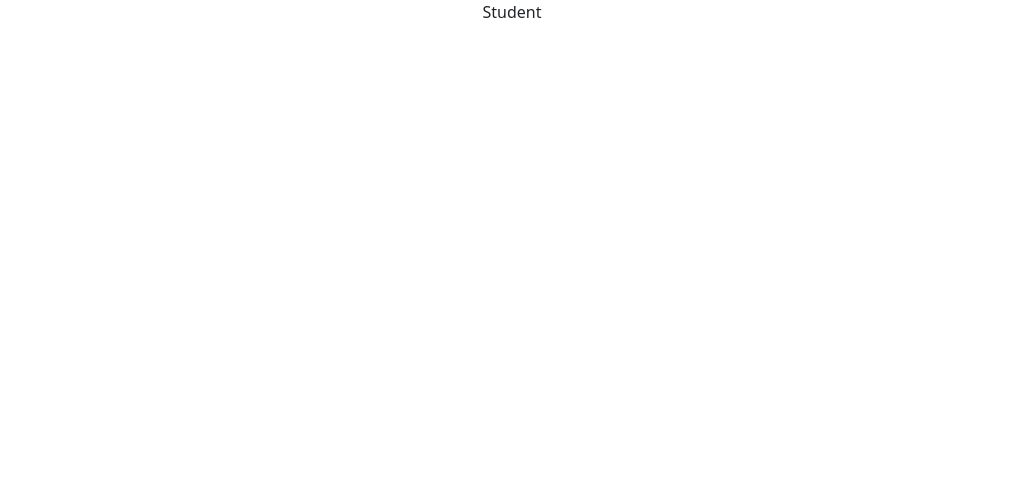
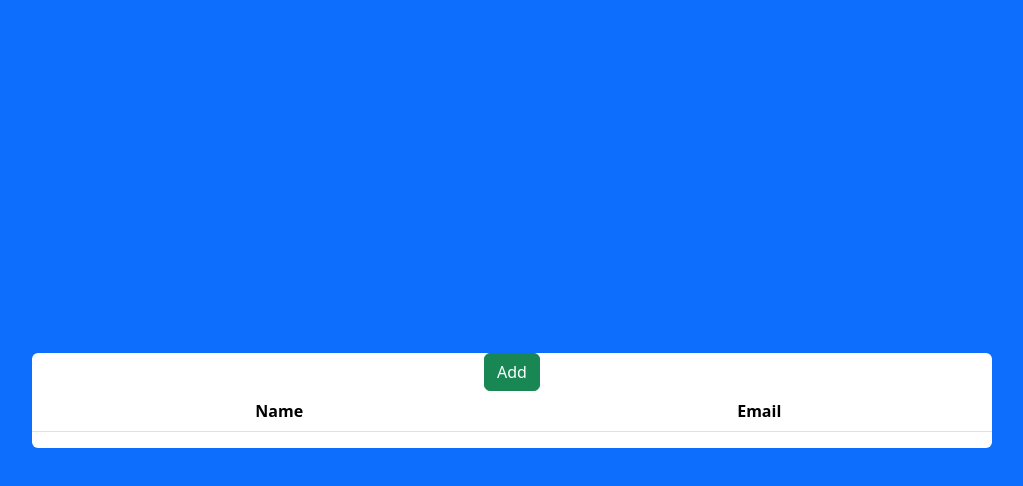
Before and after one commit to tracet2t/forms_team_trial, a React (Create React App) app in the folder frontend/: page / in a window 1280 px wide. Shown: the top 486 px of the page, without its empty margins (128-1151 px from the left). Built offline with nearby package versions, Linux system fonts and the light colour scheme.

Commit message:
Add button

```diff
--- a/frontend/src/Student.js
+++ b/frontend/src/Student.js
@@ -1,7 +1,28 @@
-import React from 'react'
-function Student (){
-    return(
-        <div>Student</div>
-    )
+import React, { useEffect } from 'react';
+import axios from 'axios';
+
+function Student() {
+    useEffect(() => {
+        axios.get('http://localhost:8084/')
+            .then(res => console.log(res))
+            .catch(err => console.log(err));
+    }, []);
+
+    return (
+        <div className='d-flex vh-100 bg-primary justify-content-center align-items-center'>
+            <div className='w-75 bg-white rounded'> {}
+                <button className='btn btn-success'>Add</button> {}
+                <table className='table'>
+                    <thead>
+                        <tr>
+                            <th>Name</th>
+                            <th>Email</th>
+                        </tr>
+                    </thead>
+                </table>
+            </div>
+        </div>
+    );
 }
+
 export default Student;
```
Also changed, not shown: 1 other file (tests, documents, lock files or other folders).
